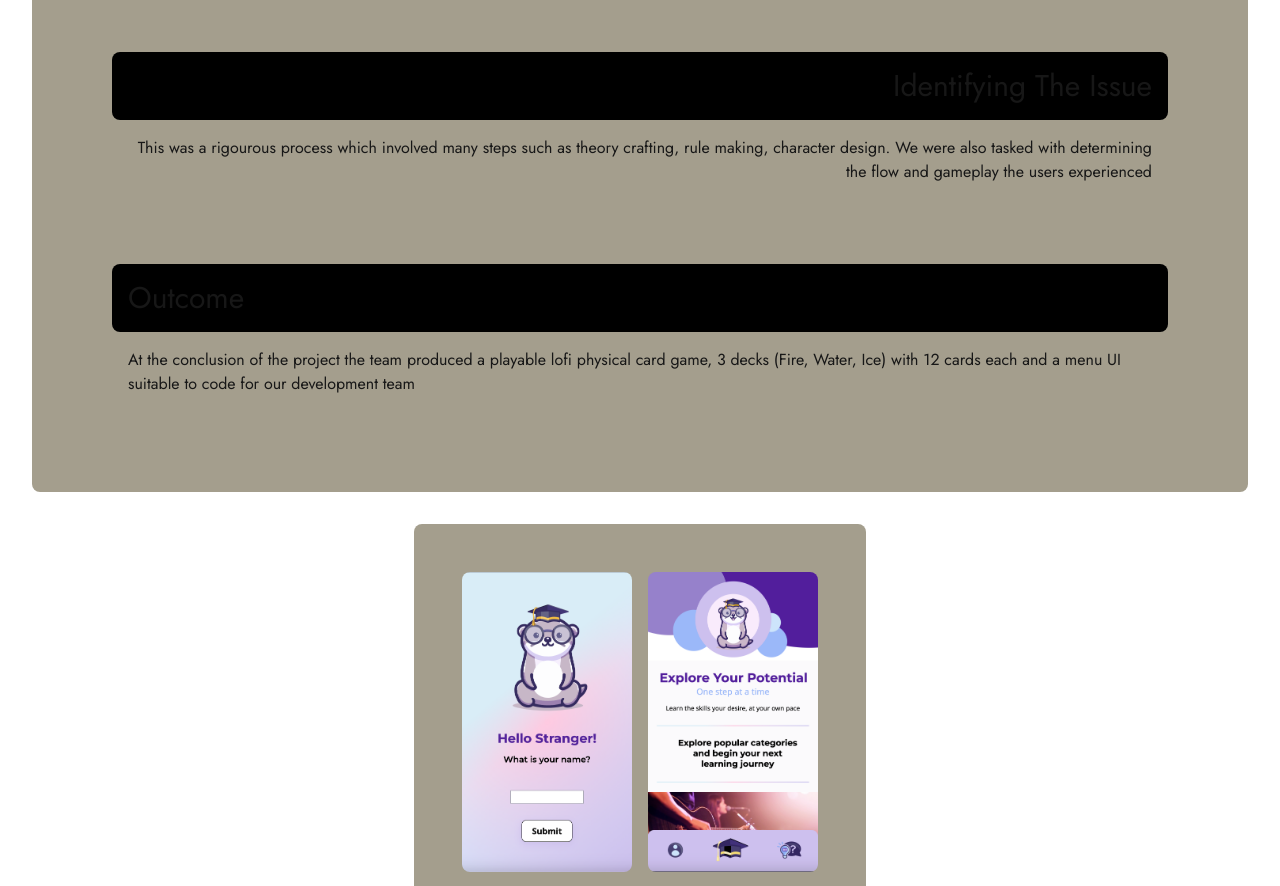
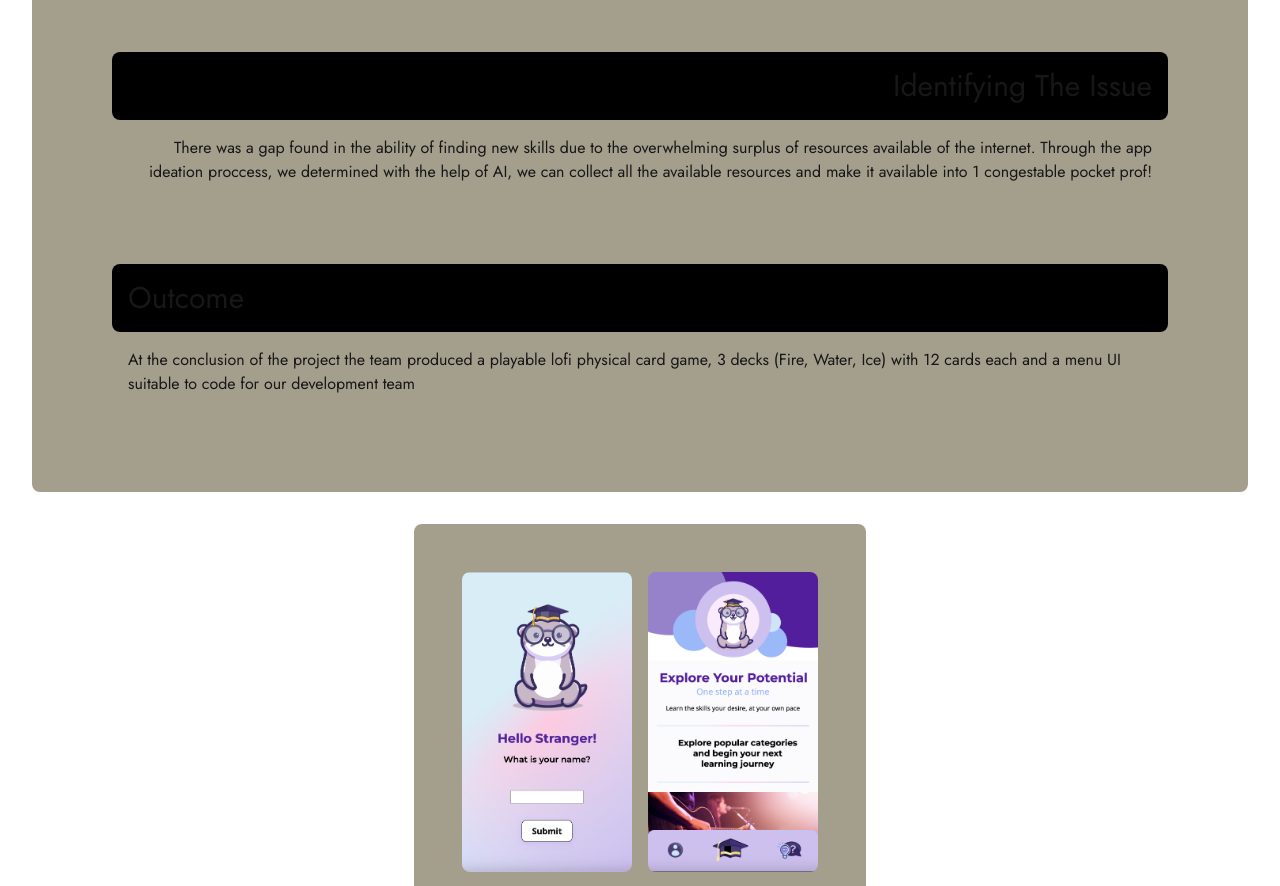
Before and after one commit to 1medi/folio, a Next.js app: page /Pocket-Prof in a window 1280 px wide. Shown: the part 1420-2306 px from the top of the page. Built offline with nearby package versions, Linux system fonts and the light colour scheme.

Commit message:
cmon load!

```diff
--- a/components/PageBanners/ACGBanner/index.tsx
+++ b/components/PageBanners/ACGBanner/index.tsx
@@ -26,6 +26,7 @@ const ACGBanner = () => {
       repeatType: "mirror",
     });
   }, []);
+  const [isHovered, setIsHovered] = useState(false);
 
   return (
     <>
@@ -56,17 +57,24 @@ const ACGBanner = () => {
               <h2>Game Design Project</h2>
               <h2>Completed: May 2024</h2>
             </div>
-            <div className="flex flex-col">
-              <div className="flex flex-row justify-center items-center">
+            <div className="flex flex-col w-2/3 m-auto">
+              <motion.div
+                onMouseEnter={() => setIsHovered(true)}
+                onMouseLeave={() => setIsHovered(false)}
+                animate={{
+                  backgroundColor: isHovered ? "#a5681e" : "",
+                  scale: isHovered ? 1.25 : 1,
+                }}
+                transition={{ ease: "backInOut" }}
+                className="bg-[#F4A950] p-2 rounded-2xl m-4"
+              >
                 <a
-                  href="https://steamcommunity.com/sharedfiles/filedetails/?id=3247582700"
+                  href="https://pocket-profs-a5-styleguide.vercel.app/"
                   target="_blank"
                 >
-                  <motion.div className="p-4 bg-black rounded-xl">
-                    <h3>Steam Workshop</h3>
-                  </motion.div>
+                  <p className="text-4xl">On Steam Workshop!</p>
                 </a>
-              </div>
+              </motion.div>
             </div>
           </div>
           <motion.div className="m-8" exit={{ opacity: 0 }}>
--- a/src/app/Pocket-Prof/page.tsx
+++ b/src/app/Pocket-Prof/page.tsx
@@ -22,7 +22,9 @@ const PocketProf = () => {
         <motion.section className="bg-[#a49e8d] m-4 p-12 rounded-lg">
           <div className="m-auto justify-center items-center p-8 flex flex-col md:flex-row">
             <div className="p-4">
-              <h2 className="text-3xl text-center bg-black rounded-lg p-4">Tools Used</h2>
+              <h2 className="text-3xl text-center bg-black rounded-lg p-4">
+                Tools Used
+              </h2>
               <ul className="p-2 text-center">
                 <li className="text-2xl p-2">Figma</li>
                 <li className="text-2xl p-2">Next.js</li>
@@ -30,7 +32,9 @@ const PocketProf = () => {
               </ul>
             </div>
             <div className="p-4">
-              <h2 className="text-3xl text-center bg-black rounded-lg p-4">Key Features</h2>
+              <h2 className="text-3xl text-center bg-black rounded-lg p-4">
+                Key Features
+              </h2>
               <ul className="p-2 text-center">
                 <li className="text-2xl p-2">AI Chat Bot</li>
                 <li className="text-2xl p-2">Quiz to Determine Best Skill</li>
@@ -55,10 +59,11 @@ const PocketProf = () => {
               Identifying The Issue
             </h2>
             <p className="text-right p-4">
-              This was a rigourous process which involved many steps such as
-              theory crafting, rule making, character design. We were also
-              tasked with determining the flow and gameplay the users
-              experienced
+              There was a gap found in the ability of finding new skills due to
+              the overwhelming surplus of resources available of the internet.
+              Through the app ideation proccess, we determined with the help of
+              AI, we can collect all the available resources and make it
+              available into 1 congestable pocket prof!
             </p>
           </div>
           <div className="proj-outcome p-8">
--- a/src/app/utils/data.tsx
+++ b/src/app/utils/data.tsx
@@ -83,7 +83,6 @@ export const AcgGallery = [
   {
     id:0,
     image: ACGColors,
-
   },
   {
     id:1,
```
